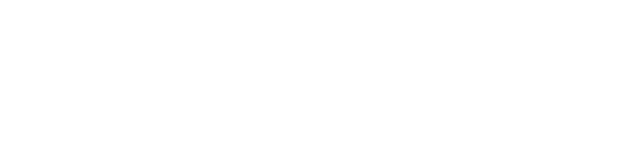
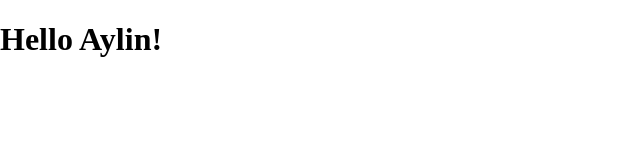
Before and after one commit to aylingyoren/grid-template-aylin, a website: page index.html in a window 1280 px wide. Shown: the whole page, without its empty margins (0-640 px from the left). Drawn offline with Linux system fonts and the light colour scheme.

Commit message:
my first commit

```diff
--- a/index.html
+++ b/index.html
@@ -12,7 +12,7 @@
   <title>GRID-TEMPLATE</title>
 </head>
 <body>
-
+  <h1>Hello Aylin!</h1>
   <!-- Код пишем здесь -->
 
   <script src="libs/jquery/dist/jquery.min.js"></script>
```
